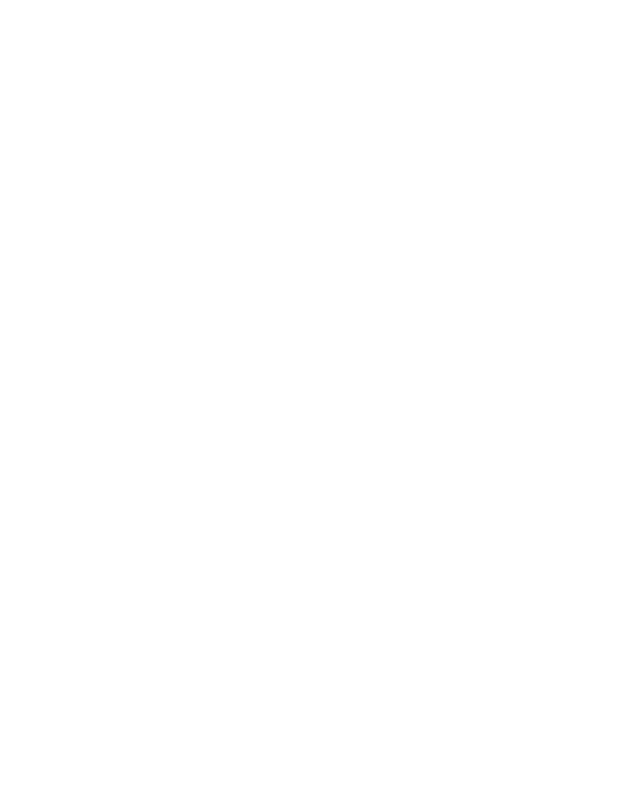
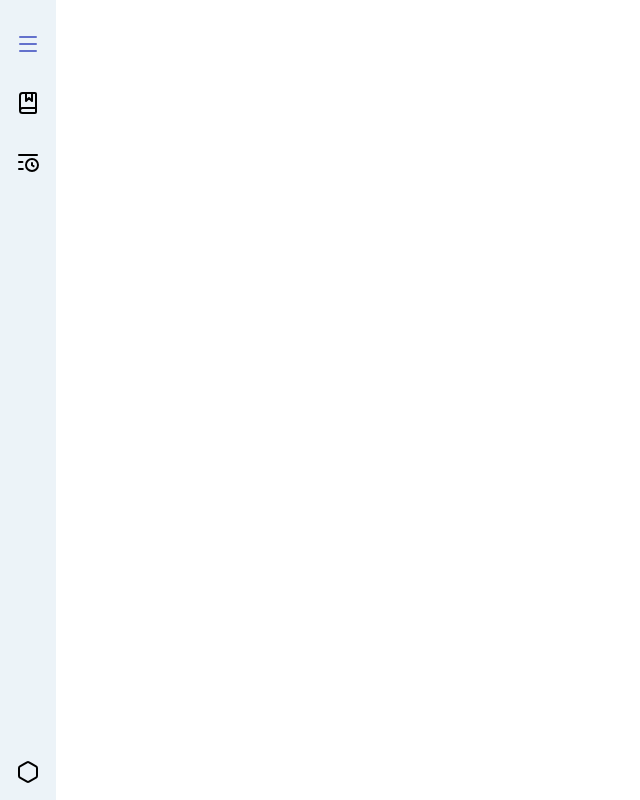
Before and after one commit to J-Co-de/Sentry-Navigation, a website: page frontend/index.html in a window 1280 px wide. Shown: the whole page, without its empty margins (0-640 px from the left). Drawn offline with nearby package versions, Linux system fonts and the light colour scheme.

Commit message:
I started work on the sidebar.

```diff
--- a/frontend/general.css
+++ b/frontend/general.css
@@ -1,7 +1,91 @@
+:root {
+    /* Brand */
+    --brand-primary: oklch(0.58 0.14 275);
+    /* Safety Indigo */
+    --brand-secondary: oklch(0.72 0.10 210);
+    /* Calm Teal */
+    --brand-accent: oklch(0.85 0.12 150);
+    /* Guidance Mint */
+
+    /* Safety States */
+    --brand-safe: oklch(0.85 0.12 150);
+    --brand-caution: oklch(0.88 0.18 95);
+    --brand-danger: oklch(0.68 0.22 30);
+
+    /* Neutrals */
+    --brand-surface: oklch(0.96 0.01 240);
+    --brand-surface-alt: oklch(0.93 0.01 250);
+    --brand-text: oklch(0.22 0.01 260);
+    --brand-text-muted: oklch(0.45 0.01 260);
+}
+
+
+
+
 body {
     margin: 0;
+
+    main {
+        display: flex;
+
+
+        .maplibregl-ctrl-attrib {
+            pointer-events: none;
+        }
+
+        .map {
+            width: 100%;
+            height: 100vh;
+        }
+
+        .point-display {
+            display: flex;
+            flex-direction: column;
+            justify-content: space-between;
+            align-items: center;
+            background: var(--brand-surface);
+
+            svg {
+                width: 1.5rem;
+                height: 1.5rem;
+                color: var(--ui-text);
+            }
+
+            .ui-action-list {
+                display: flex;
+                flex-direction: column;
+                align-items: center;
+                padding: 0;
+
+                li {
+
+
+                    list-style: none;
+
+                    &>button {
+                        padding: 0.6rem;
+                        margin: 0.4rem;
+                    }
+
+                    .hamburger-button {
+                        svg {
+                            color: var(--brand-primary);
+                        }
+                    }
+
+                    button {
+                        background: transparent;
+                        border: none;
+                    }
+                }
+            }
+
+
+
+            .logo {
+                border-top: 2px solid var(--ui-text-muted);
+                padding: 1rem 0;
+            }
+        }
+    }
 }
-
-.maplibregl-ctrl-attrib {
-    pointer-events: none;
-}
--- a/frontend/index.html
+++ b/frontend/index.html
@@ -3,17 +3,97 @@
   <head>
     <meta charset="UTF-8" />
     <meta name="viewport" content="width=device-width, initial-scale=1.0" />
-    <title>Safety Navigation</title>
+    <title>Sentry Navigation</title>
     <meta
       name="description"
       content="Baseplate for Safety Navigation project"
     />
-    <link href="https://unpkg.com/maplibre-gl@3.6.0/dist/maplibre-gl.css" rel="stylesheet" />
+    <link
+      href="https://unpkg.com/maplibre-gl@3.6.0/dist/maplibre-gl.css"
+      rel="stylesheet"
+    />
     <link href="general.css" rel="stylesheet" />
   </head>
   <body>
     <main>
-      <div id="map" style="width: 100%; height: 100vh;"></div>
+      <aside id="point-display" class="point-display">
+        <ul class="ui-action-list">
+          <li>
+            <button class="hamburger-button">
+              <svg
+                xmlns="http://www.w3.org/2000/svg"
+                viewBox="0 0 24 24"
+                fill="none"
+                stroke="currentColor"
+                stroke-width="2"
+                stroke-linecap="round"
+                stroke-linejoin="round"
+              >
+                <path d="M4 5h16" />
+                <path d="M4 12h16" />
+                <path d="M4 19h16" />
+              </svg>
+            </button>
+          </li>
+
+          <li>
+            <button class="bookmark-button">
+              <svg
+                xmlns="http://www.w3.org/2000/svg"
+                viewBox="0 0 24 24"
+                fill="none"
+                stroke="currentColor"
+                stroke-width="2"
+                stroke-linecap="round"
+                stroke-linejoin="round"
+              >
+                <path d="M10 2v8l3-3 3 3V2" />
+                <path
+                  d="M4 19.5v-15A2.5 2.5 0 0 1 6.5 2H19a1 1 0 0 1 1 1v18a1 1 0 0 1-1 1H6.5a1 1 0 0 1 0-5H20"
+                />
+              </svg>
+            </button>
+          </li>
+
+          <li>
+            <button class="history-button">
+              <svg
+                xmlns="http://www.w3.org/2000/svg"
+                width="24"
+                height="24"
+                viewBox="0 0 24 24"
+                fill="none"
+                stroke="currentColor"
+                stroke-width="2"
+                stroke-linecap="round"
+                stroke-linejoin="round"
+                class="lucide lucide-list-clock-icon lucide-list-clock"
+              >
+                <path d="M16 13v2.2l1.6 1" />
+                <path d="M3 12h3.458" />
+                <path d="M3 19h3.832" />
+                <path d="M3 5h18" />
+                <circle cx="16" cy="15" r="6" />
+              </svg>
+            </button>
+          </li>
+        </ul>
+
+        <svg
+          xmlns="http://www.w3.org/2000/svg"
+          fill="none"
+          stroke="currentColor"
+          stroke-width="2"
+          stroke-linecap="round"
+          stroke-linejoin="round"
+          class="logo"
+        >
+          <path
+            d="M21 16V8a2 2 0 0 0-1-1.73l-7-4a2 2 0 0 0-2 0l-7 4A2 2 0 0 0 3 8v8a2 2 0 0 0 1 1.73l7 4a2 2 0 0 0 2 0l7-4A2 2 0 0 0 21 16z"
+          />
+        </svg>
+      </aside>
+      <div id="map" class="map"></div>
     </main>
     <script src="https://unpkg.com/maplibre-gl@3.6.0/dist/maplibre-gl.js"></script>
     <script type="module" src="script.js"></script>
```
